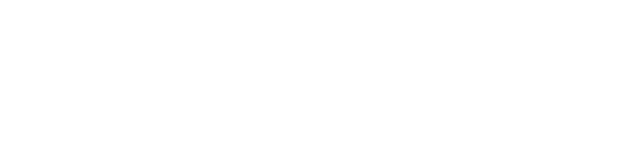
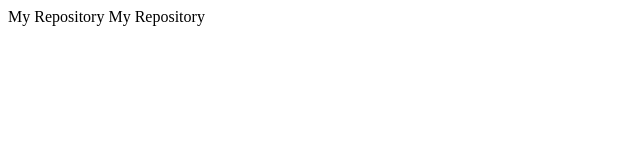
Before and after one commit to MMSakshi/myrepo, a plain HTML site: page index.html in a window 1280 px wide. Shown: the whole page, without its empty margins (0-640 px from the left). Drawn offline with Linux system fonts and the light colour scheme.

Commit message:
Update index.html

```diff
--- a/index.html
+++ b/index.html
@@ -1,4 +1,4 @@
 <html>
-<head></head>
-<body></body>
+<head> My Repository</head>
+<body> My Repository</body>
 </html>
```
